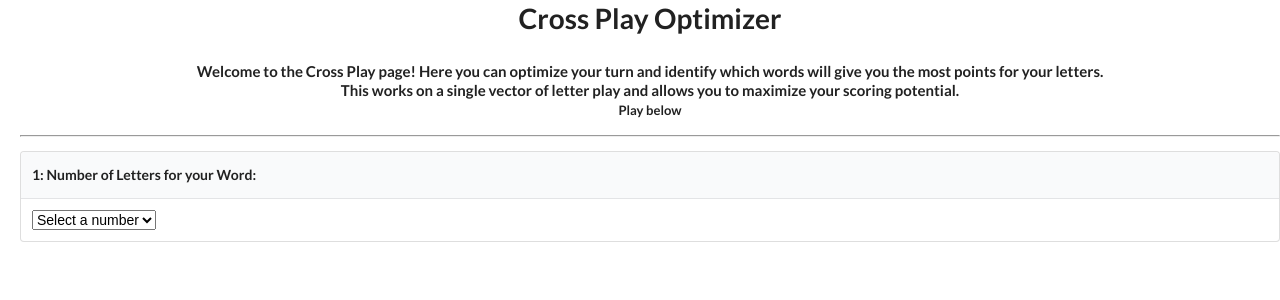
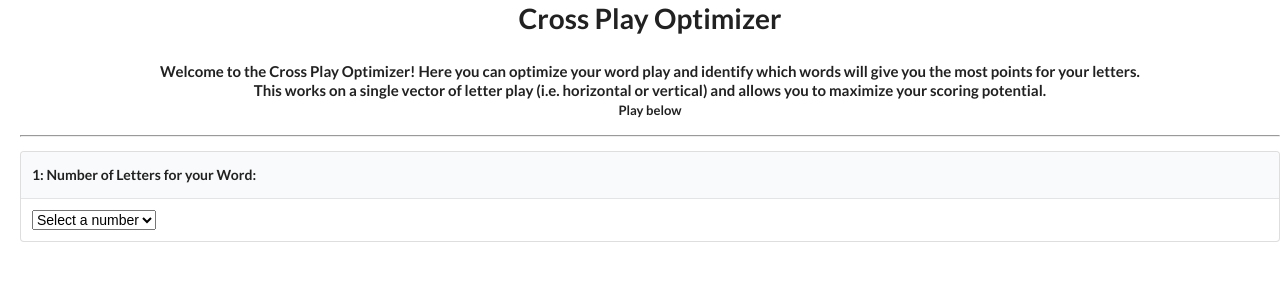
Before and after one commit to aws-nuts/friend-crusher, a Django app: page / in a window 1280 px wide. Shown: the top 300 px of the page. Run offline with Django 5.2, Linux system fonts and the light colour scheme.

Commit message:
minor ui updates

```diff
--- a/friend_crusher/templates/crossplay.html
+++ b/friend_crusher/templates/crossplay.html
@@ -52,8 +52,8 @@
     <div style="margin-left: 20px; left: 20px; right: 20px;">
         <h1 style="text-align: center;">Cross Play Optimizer</h1>
         <h4 style="text-align: center;">
-            Welcome to the Cross Play page!  Here you can optimize your turn and identify which words will give you the most points for your letters.<BR>
-            This works on a single vector of letter play and allows you to maximize your scoring potential.<BR>
+            Welcome to the Cross Play Optimizer!  Here you can optimize your word play and identify which words will give you the most points for your letters.<BR>
+            This works on a single vector of letter play (i.e. horizontal or vertical) and allows you to maximize your scoring potential.<BR>
             <span class="ui small comments">{{ message }}</span>
         </h3>
         <hr>
@@ -64,6 +64,9 @@
         <p style="margin-left: 20px; left: 20px; right: 20px;">
             {% if status %}
             <p id="displayResults">
+                <p id="startOver" style="margin-top: 20px; align: center;">
+                    <a class="ui inverted blue button" href="{% url 'crossplay' %}">== > Start Over <==</a>
+                </p>
                 {% if status == 'success' %}
                     <strong>Matching Words and Scores for '{{ playable_letters }}':</strong><br>
                 {% else %}
@@ -92,10 +95,6 @@
                 {% endif %}
             </p>
 
-
-            <p id="startOver" style="margin-top: 20px; align: center;">
-                <a class="ui inverted blue button" href="{% url 'crossplay' %}">== > Start Over <==</a>
-            </p>
 
             {% endif %}
 
--- a/friend_crusher/views.py
+++ b/friend_crusher/views.py
@@ -66,6 +66,6 @@ def word_options(request):
             word_scores.append([word, score])
 
         #prioritized_matching_words = ['a', 'b', 'c', 'd', 'e']  # Placeholder for the actual prioritized matching words
-        return render(request, 'crossplay.html', {'message': 'Play options initialized.', 'status': 'success', 'matching_words': prioritized_matching_words, 'playable_letters': playable_letters, 'word_scores': word_scores, 'numbers': [2, 3, 4, 5, 6, 7, 8, 9, 10]})
+        return render(request, 'crossplay.html', {'message': 'Play analysis complete.', 'status': 'success', 'matching_words': prioritized_matching_words, 'playable_letters': playable_letters, 'word_scores': word_scores, 'numbers': [2, 3, 4, 5, 6, 7, 8, 9, 10]})
     else:
         return render(request, 'crossplay.html', {'message': 'Hello Newman', 'numbers': [2, 3, 4, 5, 6, 7, 8, 9, 10]})
```
Also changed, not shown: 1 other file.
